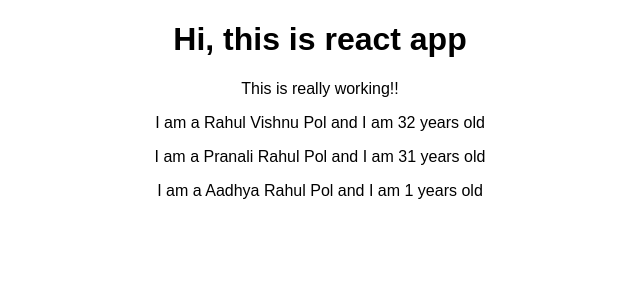
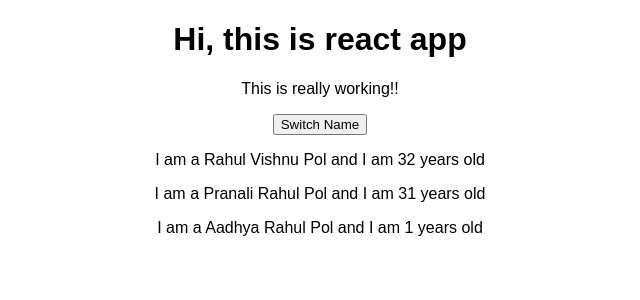
Before and after one commit to RahulPol/react-complete-guide, a React (Create React App) app in the folder project/react-complete-guide/: page / in a window 1280 px wide. Shown: the top 300 px of the page, without its empty margins (320-960 px from the left). Built offline with nearby package versions, Linux system fonts and the light colour scheme.

Commit message:
Section-3-Commit-12 Added click handler and updated state

```diff
--- a/project/react-complete-guide/src/App.js
+++ b/project/react-complete-guide/src/App.js
@@ -4,15 +4,6 @@
 import Person from "./Person/Person";
 
 class App extends Component {
-  // Previously, we have seen props property, which allows you to pass data to component from parent component.
-  // Like props there is another special property of react which is state.State basically maintains internal
-  // state of the component.
-  // And changes in props  and/ or state  trigger React to re-render your components and potentially update the DOM in the browser
-
-  // state  simply is a property of the component class, you have to call it state  though - the name is not optional.
-  // You can then access it via this.state in your class JSX code
-  // Whenever state  changes (taught over the next lectures), the component will re-render and reflect the new state.
-  // The difference to props  is, that this happens within one and the same component - you don't receive new data (props ) from outside!
   state = {
     persons: [
       { name: "Rahul Vishnu Pol", age: 32 },
@@ -21,22 +12,33 @@
     ],
   };
 
+  switchNameHandler = () => {
+    // DON'T DO THIS: this.state.persons[1] = { name: "Pranali Dagadu Kadam", age: 31 },
+    this.setState({
+      persons: [
+        { name: "Rahul Vishnu Pol", age: 32 },
+        { name: "Pranali Dagadu Kadam", age: 31 },
+        { name: "Aadhya Rahul Pol", age: 1 },
+      ],
+    });
+  };
+
   render() {
     return (
       <div className="App">
         <h1>Hi, this is react app</h1>
         <p>This is really working!!</p>
 
+        {/* In order to add click handler use onClick and remember not to use
+        parenthesis or the function will be executed automatically
+        Also, understand that changing state of app now updates props of Person component
+        which results in updating the Person component as well
+         */}
+        <button onClick={this.switchNameHandler}>Switch Name</button>
+
         {this.state.persons.map((person, index) => {
           return <Person key={index} name={person.name} age={person.age} />;
         })}
-
-        {/* You can not use following syntax in jsx */}
-        {/* {
-          for(let i=0; i<this.state.persons.length; i++){
-            <Person key={index} name={person.name} age={person.age} />
-          }
-        } */}
       </div>
     );
   }
```
Also changed, not shown: 1 other file (tests, documents, lock files or other folders).
